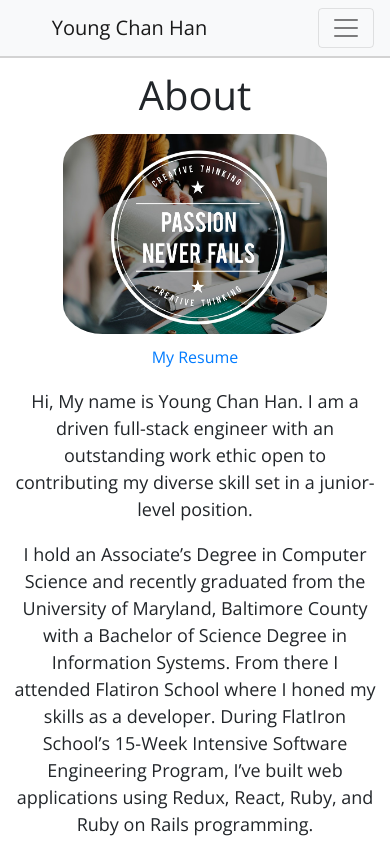
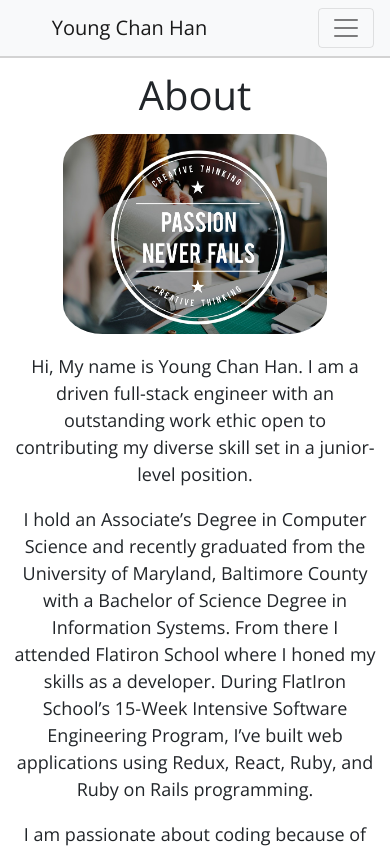
Before and after one commit to yhan0704/ReactPortfolio, a React (Create React App) app: page / in a window 390 px wide. Shown: the top 848 px of the page. Built offline with nearby package versions, Linux system fonts and the light colour scheme.

Commit message:
take out resume

```diff
--- a/src/component/About.js
+++ b/src/component/About.js
@@ -1,7 +1,6 @@
 import React from "react";
 import "../css/About.css";
 import passion from "../picture/passion1.png";
-import resume from "../resume/YoungChan Han_Resume.pdf";
 
 export default function About() {
   return (
@@ -14,11 +13,6 @@ export default function About() {
           <img src={passion} alt="passion" />
         </div>
         <div>
-        {window.innerWidth < 1023 ? <div style={{ marginTop: "3%" }}>
-          <a href={resume} download>
-            My Resume
-          </a>
-        </div> : null}
       </div>
         <p>
           Hi, My name is Young Chan Han. I am a driven full-stack engineer with
--- a/src/component/Sidebar.js
+++ b/src/component/Sidebar.js
@@ -1,6 +1,5 @@
 import React from "react";
 import "../css/Sidebar.css";
-import resume from "../resume/YoungChan Han_Resume.pdf";
 import me from "../picture/me.jpeg";
 
 export default function Sidebar() {
@@ -11,11 +10,6 @@ export default function Sidebar() {
         <br />
         <p style={{ paddingTop: "5%" }}>Young's Portfolio</p>
         <p>Thank you for visiting my portfolio.</p>
-        <div style={{ marginTop: "25%" }}>
-          <a href={resume} download>
-            My Resume
-          </a>
-        </div>
 
         <div className="sideBorderSize">
           <a
```
